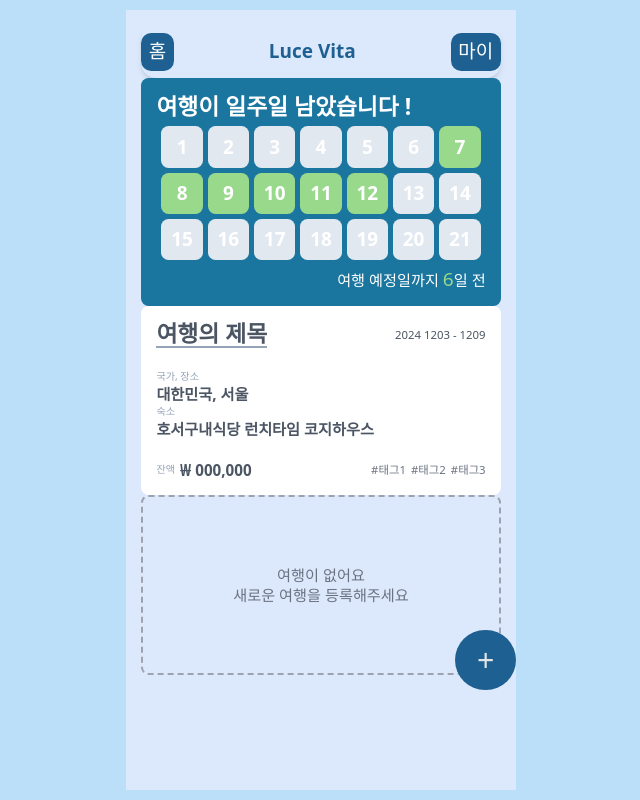
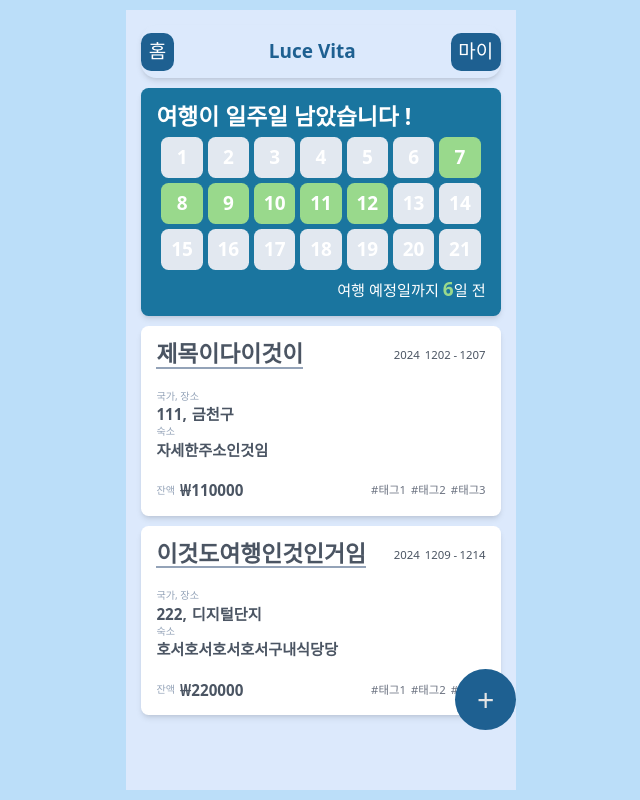
Before and after one commit to kosta-donana/luce-vita-client, a React (Vite) app: page / in a window 1280 px wide. Shown: the whole page, without its empty margins (319-959 px from the left). Built offline with nearby package versions, Linux system fonts and the light colour scheme.

Commit message:
add: Travel 인터페이스 생성, 적용

```diff
--- a/src/components/home/TravelCard.tsx
+++ b/src/components/home/TravelCard.tsx
@@ -1,16 +1,22 @@
 import { Tag } from './Tag';
+import { Travel } from '../../pages/Home';
 
-export function TravelCard() {
+export function TravelCard({ travel }: { travel: Travel }) {
   return (
-    <div className="flex flex-col gap-8 justify-center p-6 aspect-2/1 rounded-xl bg-white">
+    <div className="flex flex-col gap-8 justify-center p-6 aspect-2/1 rounded-xl shadow-md bg-white">
       {/* 제목, 기간 */}
       <div className="flex justify-between items-center">
         {/* 제목 */}
         <h2 className="border-b-2 border-slate-400 text-4xl font-bold text-gray-600">
-          여행의 제목
+          {travel.title}
         </h2>
         {/* 기간 */}
-        <div className="text-lg text-gray-600">2024 1203 - 1209</div>
+        <div className="text-lg text-gray-600">
+          <span className="mr-2">2024</span>
+          <span>{travel.startdate}</span>
+          <span className="mx-1">-</span>
+          <span>{travel.enddate}</span>
+        </div>
       </div>
 
       {/* 국가, 장소, 숙소 */}
@@ -18,13 +24,17 @@ export function TravelCard() {
         {/* 국가, 장소 */}
         <div>
           <div className="text-slate-400">국가, 장소</div>
-          <div className="text-2xl font-bold text-gray-600">대한민국, 서울</div>
+          <div className="text-2xl font-bold text-gray-600">
+            <span>{travel.countryno}</span>
+            <span className="mr-2">,</span>
+            <span>{travel.localname}</span>
+          </div>
         </div>
 
         {/* 숙소 */}
         <div>
           <div className="text-slate-400">숙소</div>
-          <div className="text-2xl font-bold text-gray-600">호서구내식당 런치타임 코지하우스</div>
+          <div className="text-2xl font-bold text-gray-600">{travel.address}</div>
         </div>
       </div>
 
@@ -33,7 +43,10 @@ export function TravelCard() {
         {/* 잔액 */}
         <div className="flex justify-center items-center gap-2">
           <div className="text-slate-400">잔액</div>
-          <div className="text-2xl font-bold text-gray-600">₩ 000,000</div>
+          <div className="text-2xl font-bold text-gray-600">
+            <span>₩</span>
+            <span>{travel.budgettotal}</span>
+          </div>
         </div>
 
         {/* 태그 */}
--- a/src/pages/Home.tsx
+++ b/src/pages/Home.tsx
@@ -1,48 +1,69 @@
-import { DateBlock } from '../components/home/DateBlock';
+import { useState } from 'react';
+import { TravelStatus } from '../components/home/TravelStatus';
 import { TravelCard } from '../components/home/TravelCard';
 import { TravelEmpty } from '../components/home/TravelEmpty';
 import { Header } from '../components/home/Header';
 import { CreateTravelButton } from '../components/home/CreateTravelButton';
 
-// interface Travel {};
+export interface Travel {
+  travelid: number;
+  userid: string;
+  countryno: number;
+  title: string;
+  startdate: string;
+  enddate: string;
+  localname: string;
+  address: string;
+  travelimg: string;
+  budgettotal: number;
+  tag: string; // tags 아닌가 ?
+  memo: string;
+}
 
-// const travels = [];
+const initialTravels: Array<Travel> = [
+  {
+    travelid: 11,
+    userid: '10dhdof03hd9dh',
+    countryno: 111,
+    title: '제목이다이것이',
+    startdate: '1202',
+    enddate: '1207',
+    localname: '금천구',
+    address: '자세한주소인것임',
+    travelimg: 'https://??????',
+    budgettotal: 110000,
+    tag: '태그1',
+    memo: '메모별것도없네이거',
+  },
+  {
+    travelid: 22,
+    userid: '32dkch109fbos6',
+    countryno: 222,
+    title: '이것도여행인것인거임',
+    startdate: '1209',
+    enddate: '1214',
+    localname: '디지털단지',
+    address: '호서호서호서호서구내식당당',
+    travelimg: 'https://!!!!!!',
+    budgettotal: 220000,
+    tag: '태그2',
+    memo: '메모를쓰지않은것이냐어째서',
+  },
+];
 
 export function Home() {
+  const [travels] = useState<Array<Travel>>(initialTravels);
+  // const [travels] = useState<Array<Travel>>([]);
+
   return (
-    <div className="p-6 relative">
-      {/* 헤더 */}
+    <div className="relative p-6 flex flex-col gap-4">
       <Header />
-
-      {/* 여기도 컴포넌트로 분리 여행상태창카드?? */}
-
-      {/* 여행 일정 캘린더 */}
-      <div className="flex flex-col justify-center p-6 gap-3 rounded-xl bg-primary-400">
-        {/* 일정 상태 */}
-        <div className="w-full text-left text-4xl font-bold text-white">
-          여행이 일주일 남았습니다 !
-        </div>
-
-        {/* 캘린더 */}
-        <div className="w-full grid grid-rows-3 grid-cols-7 gap-2 px-2">
-          {Array.from({ length: 21 }, (_, i) => (
-            <DateBlock isTravel={6 <= i && i <= 11 ? true : false}>{(i + 1).toString()}</DateBlock>
-          ))}
-        </div>
-
-        {/* 예정일 계산 */}
-        <div className="w-full text-right text-2xl text-white">
-          여행 예정일까지 <span className="text-3xl text-secondary-400">6</span>일 전
-        </div>
-      </div>
-
-      {/* 예정된 여행 카드 */}
-      <TravelCard />
-
-      {/* 빈 여행 카드 자리 */}
-      <TravelEmpty />
-
-      {/* 추가 버튼 */}
+      <TravelStatus />
+      {travels.length > 0 ? (
+        travels.map((travel) => <TravelCard key={travel.travelid} travel={travel} />)
+      ) : (
+        <TravelEmpty />
+      )}
       <CreateTravelButton />
     </div>
   );
```
